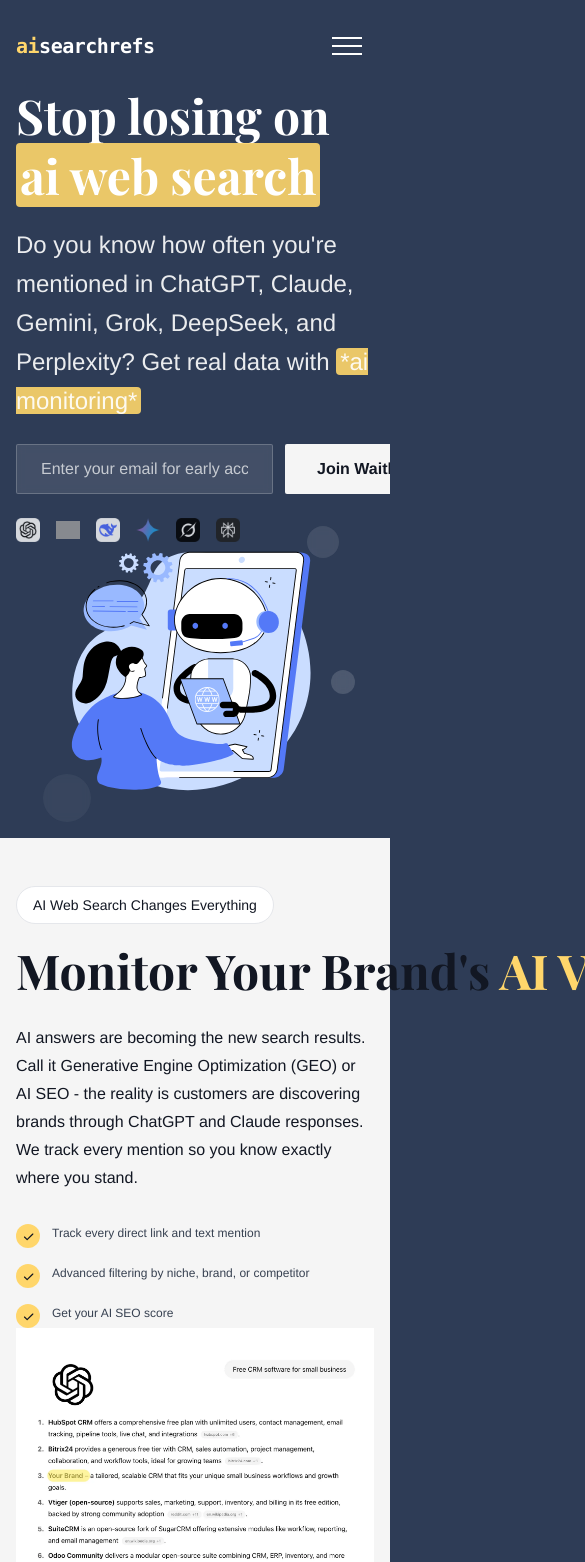
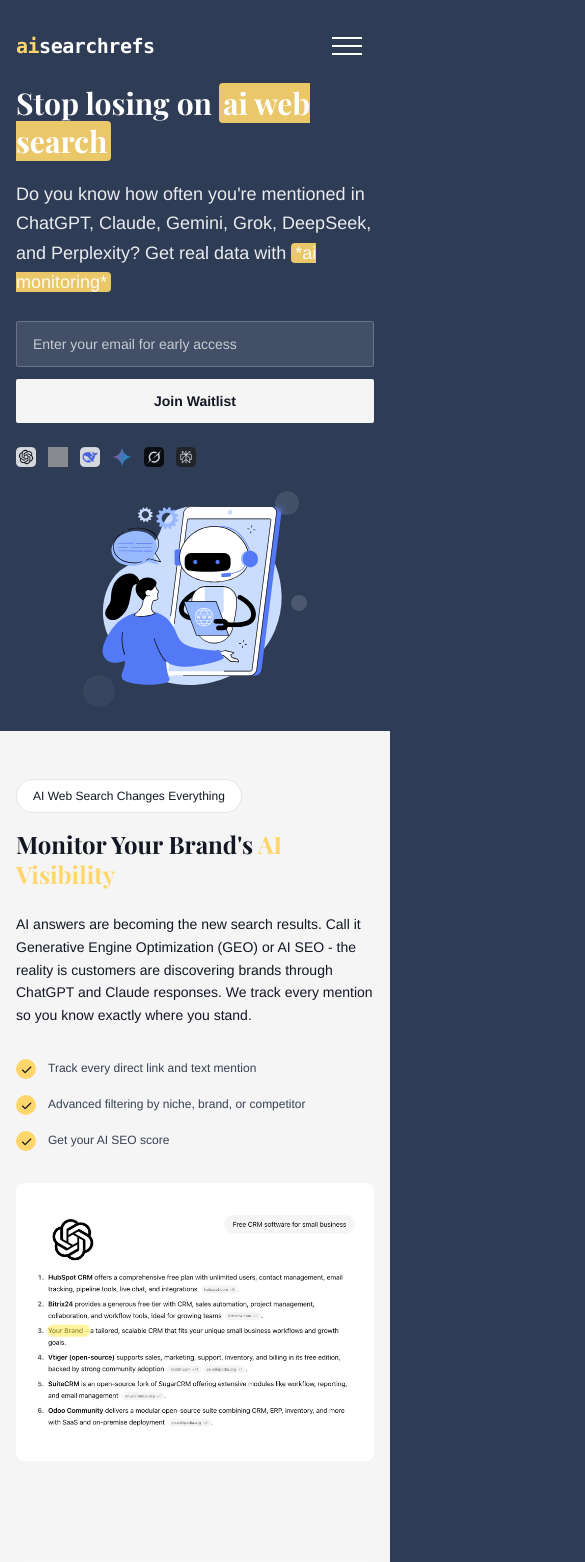
Before and after one commit to rahmansahinler1/asr_website, a Next.js app: page / in a window 390 px wide. Shown: the top 1562 px of the page, 585 px wide, since content can reach past the window. Built offline with nearby package versions, Linux system fonts and the light colour scheme; grey boxes are pictures that could not be loaded.

Commit message:
feat: responsive updates

```diff
--- a/src/components/About/AboutSectionOne.tsx
+++ b/src/components/About/AboutSectionOne.tsx
@@ -18,38 +18,38 @@
       <div className="container">
         <div className="-mx-4 flex flex-wrap items-center">
           {/* Left Content */}
-          <div className="w-full px-4 lg:w-1/2">
+          <div className="w-full px-4 lg:w-1/2 mb-8 lg:mb-0">
             <div className="max-w-[600px]">
               {/* Explanation Text - In rounded box with black text */}
               <div className="mb-4 inline-block bg-white rounded-full px-4 py-2 border border-gray-200">
-                <p className="text-sm font-medium text-black font-helvetica">
+                <p className="text-xs sm:text-sm font-medium text-black font-helvetica">
                   AI Web Search Changes Everything
                 </p>
               </div>
 
-              {/* Main Header - One line, Canela font, 48px, bold */}
-              <h2 className="mb-6 font-canela font-bold text-black leading-tight whitespace-nowrap" style={{ fontSize: '48px' }}>
+              {/* Main Header - Responsive font sizes, removed whitespace-nowrap */}
+              <h2 className="mb-6 font-canela font-bold text-black leading-tight text-2xl sm:text-3xl md:text-4xl lg:text-5xl">
                 Monitor Your Brand's <span className="text-[#FFD66B]">AI Visibility</span>
               </h2>
 
-              {/* Description - Helvetica Neue, 16px, 28px line height */}
-              <p className="mb-8 font-helvetica text-black" style={{ fontSize: '16px', lineHeight: '28px' }}>
+              {/* Description - Responsive font sizes */}
+              <p className="mb-8 font-helvetica text-black text-sm sm:text-base leading-relaxed">
               AI answers are becoming the new search results. Call it Generative Engine Optimization (GEO) or AI SEO - the reality is customers are discovering brands through ChatGPT and Claude responses. We track every mention so you know exactly where you stand.
               </p>
 
-              {/* Benefits - Side by side with smaller ticks, 12px font */}
+              {/* Benefits - Responsive font sizes */}
               <div className="space-y-4">
                 {benefits.map((benefit, index) => (
                   <div key={index} className="flex items-start">
                     {/* Yellow background circle with smaller black checkmark */}
-                    <div className="mr-3 flex h-6 w-6 items-center justify-center rounded-full bg-[#FFD66B] flex-shrink-0">
+                    <div className="mr-3 flex h-5 w-5 sm:h-6 sm:w-6 items-center justify-center rounded-full bg-[#FFD66B] flex-shrink-0">
                       <div className="text-black">
                         {checkIcon}
                       </div>
                     </div>
 
-                    {/* Benefit text - 12px font */}
-                    <p className="font-helvetica text-gray-700" style={{ fontSize: '12px', lineHeight: '18px' }}>
+                    {/* Benefit text - Responsive font sizes */}
+                    <p className="font-helvetica text-gray-700 text-xs sm:text-sm leading-relaxed">
                       {benefit}
                     </p>
                   </div>
@@ -67,7 +67,7 @@
                   alt="AI search monitoring visualization showing brand mentions across AI platforms"
                   width={450}
                   height={300}
-                  className="w-full h-auto"
+                  className="w-full h-auto rounded-lg"
                 />
               </div>
             </div>
--- a/src/components/Blog/index.tsx
+++ b/src/components/Blog/index.tsx
@@ -10,13 +10,13 @@
       <div className="container">
         {/* Header Section - Left aligned like About sections */}
         <div className="mb-12">
-          {/* Main Header - Canela font, 48px, bold with gold highlight */}
-          <h2 className="mb-6 font-canela font-bold text-black leading-tight" style={{ fontSize: '48px' }}>
+          {/* Main Header - Responsive font sizes with gold highlight */}
+          <h2 className="mb-6 font-canela font-bold text-black leading-tight text-2xl sm:text-3xl md:text-4xl lg:text-5xl">
             Latest <span className="text-[#FFD66B]">Blogs</span>
           </h2>
 
-          {/* Description - Helvetica Neue, 16px, 28px line height */}
-          <p className="font-helvetica text-black max-w-[600px]" style={{ fontSize: '16px', lineHeight: '28px' }}>
+          {/* Description - Responsive font sizes */}
+          <p className="font-helvetica text-black max-w-[600px] text-sm sm:text-base leading-relaxed">
           Read about research findings, AI monitoring techniques, and data-driven insights from tracking brand performance across AI platforms
           </p>
         </div>
--- a/src/components/Hero/index.tsx
+++ b/src/components/Hero/index.tsx
@@ -23,32 +23,32 @@
             <div className="w-full px-4 lg:w-1/2">
               <div className="max-w-[700px]">
                 {isSubscribed && (
-                  <div className="mb-4 p-3 bg-white/20 text-white rounded-lg backdrop-blur-sm font-helvetica">
+                  <div className="mb-4 p-3 bg-white/20 text-white rounded-lg backdrop-blur-sm font-helvetica text-sm md:text-base">
                     Thank you! We'll notify you when aisearchrefs launches.
                   </div>
                 )}
 
-                <h1 className="mb-5 text-5xl font-bold leading-tight text-white font-canela">
+                <h1 className="mb-5 text-3xl sm:text-4xl md:text-5xl font-bold leading-tight text-white font-canela">
                   Stop losing on <span className="bg-[#FFD66B]/90 px-1 rounded">ai web search</span>
                 </h1>
 
-                <p className="mb-6 text-2xl !leading-relaxed text-white/90 font-helvetica">
+                <p className="mb-6 text-lg sm:text-xl md:text-2xl !leading-relaxed text-white/90 font-helvetica">
                   Do you know how often you're mentioned in ChatGPT, Claude, Gemini, Grok, DeepSeek, and Perplexity? Get real data with <span className="bg-[#FFD66B]/90 px-1 rounded">*ai monitoring*</span>
                 </p>
 
                 <div className="flex flex-col gap-4">
-                  <form onSubmit={handleEarlyAccess} className="flex w-full max-w-2xl gap-3">
+                  <form onSubmit={handleEarlyAccess} className="flex flex-col sm:flex-row w-full max-w-2xl gap-3">
                     <input
                       type="email"
                       value={email}
                       onChange={(e) => setEmail(e.target.value)}
                       placeholder="Enter your email for early access"
-                      className="flex-1 rounded-sm border border-white/20 bg-white/10 backdrop-blur-sm px-6 py-3 text-base text-white placeholder-white/70 outline-none focus:border-white/40 focus:bg-white/20 font-helvetica"
+                      className="flex-1 rounded-sm border border-white/20 bg-white/10 backdrop-blur-sm px-4 sm:px-6 py-3 text-sm sm:text-base text-white placeholder-white/70 outline-none focus:border-white/40 focus:bg-white/20 font-helvetica"
                       required
                     />
                     <button
                       type="submit"
-                      className="rounded-sm bg-[#F5F5F5] px-8 py-3 text-base font-semibold text-black duration-300 ease-in-out hover:bg-white whitespace-nowrap font-helvetica"
+                      className="rounded-sm bg-[#F5F5F5] px-6 sm:px-8 py-3 text-sm sm:text-base font-semibold text-black duration-300 ease-in-out hover:bg-white whitespace-nowrap font-helvetica"
                     >
                       Join Waitlist
                     </button>
@@ -56,54 +56,54 @@
                 </div>
 
                 {/* AI Service Icons */}
-                <div className="mt-6 flex items-center gap-4">
+                <div className="mt-6 flex flex-wrap items-center gap-3 sm:gap-4">
                   <Image
                     src="/images/hero/chatgpt-icon.png"
                     alt="ChatGPT"
-                    width={24}
-                    height={24}
-                    className="opacity-80"
+                    width={20}
+                    height={20}
+                    className="opacity-80 w-5 h-5 sm:w-6 sm:h-6"
                   />
                   <Image
                     src="/images/hero/claude-ai-icon.png"
                     alt="Claude"
-                    width={24}
-                    height={24}
-                    className="opacity-80"
+                    width={20}
+                    height={20}
+                    className="opacity-80 w-5 h-5 sm:w-6 sm:h-6"
                   />
                   <Image
                     src="/images/hero/deepseek-logo-icon.png"
                     alt="DeepSeek"
-                    width={24}
-                    height={24}
-                    className="opacity-80"
+                    width={20}
+                    height={20}
+                    className="opacity-80 w-5 h-5 sm:w-6 sm:h-6"
                   />
                   <Image
                     src="/images/hero/google-gemini-icon.png"
                     alt="Gemini"
-                    width={24}
-                    height={24}
-                    className="opacity-80"
+                    width={20}
+                    height={20}
+                    className="opacity-80 w-5 h-5 sm:w-6 sm:h-6"
                   />
                   <Image
                     src="/images/hero/grok-icon.png"
                     alt="Grok"
-                    width={24}
-                    height={24}
-                    className="opacity-80"
+                    width={20}
+                    height={20}
+                    className="opacity-80 w-5 h-5 sm:w-6 sm:h-6"
                   />
                   <Image
                     src="/images/hero/perplexity-ai-icon.png"
                     alt="Perplexity"
-                    width={24}
-                    height={24}
-                    className="opacity-80"
+                    width={20}
+                    height={20}
+                    className="opacity-80 w-5 h-5 sm:w-6 sm:h-6"
                   />
                 </div>
               </div>
             </div>
 
-            <div className="w-full px-4 lg:w-1/2">
+            <div className="w-full px-4 lg:w-1/2 mt-8 lg:mt-0">
               <div className="flex items-center justify-center lg:justify-center">
                 <div className="relative">
                   <Image
@@ -111,14 +111,14 @@
                     alt="AI Search Representation"
                     width={400}
                     height={400}
-                    className="h-64 w-64 md:h-80 md:w-80 lg:h-[400px] lg:w-[400px] xl:h-[450px] xl:w-[450px]"
+                    className="h-48 w-48 sm:h-64 sm:w-64 md:h-80 md:w-80 lg:h-[400px] lg:w-[400px] xl:h-[450px] xl:w-[450px]"
                     priority
                   />
 
                   {/* Decorative elements around the AI search illustration */}
-                  <div className="absolute -top-4 -right-4 h-8 w-8 rounded-full bg-white/10 backdrop-blur-sm"></div>
-                  <div className="absolute -bottom-6 -left-6 h-12 w-12 rounded-full bg-white/5 backdrop-blur-sm"></div>
-                  <div className="absolute top-1/2 -right-8 h-6 w-6 rounded-full bg-white/15 backdrop-blur-sm"></div>
+                  <div className="absolute -top-2 -right-2 sm:-top-4 sm:-right-4 h-6 w-6 sm:h-8 sm:w-8 rounded-full bg-white/10 backdrop-blur-sm"></div>
+                  <div className="absolute -bottom-4 -left-4 sm:-bottom-6 sm:-left-6 h-8 w-8 sm:h-12 sm:w-12 rounded-full bg-white/5 backdrop-blur-sm"></div>
+                  <div className="absolute top-1/2 -right-4 sm:-right-8 h-4 w-4 sm:h-6 sm:w-6 rounded-full bg-white/15 backdrop-blur-sm"></div>
                 </div>
               </div>
             </div>
```
Also changed, not shown: src/components/About/AboutSectionTwo.tsx (+13 -14 lines), src/components/Contact/index.tsx (+12 -12 lines).
